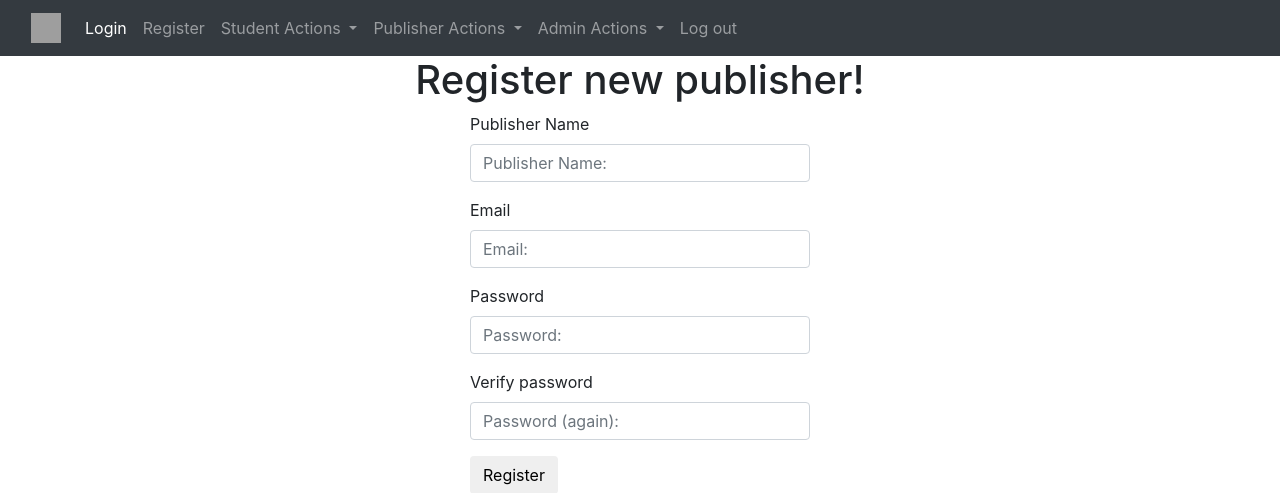
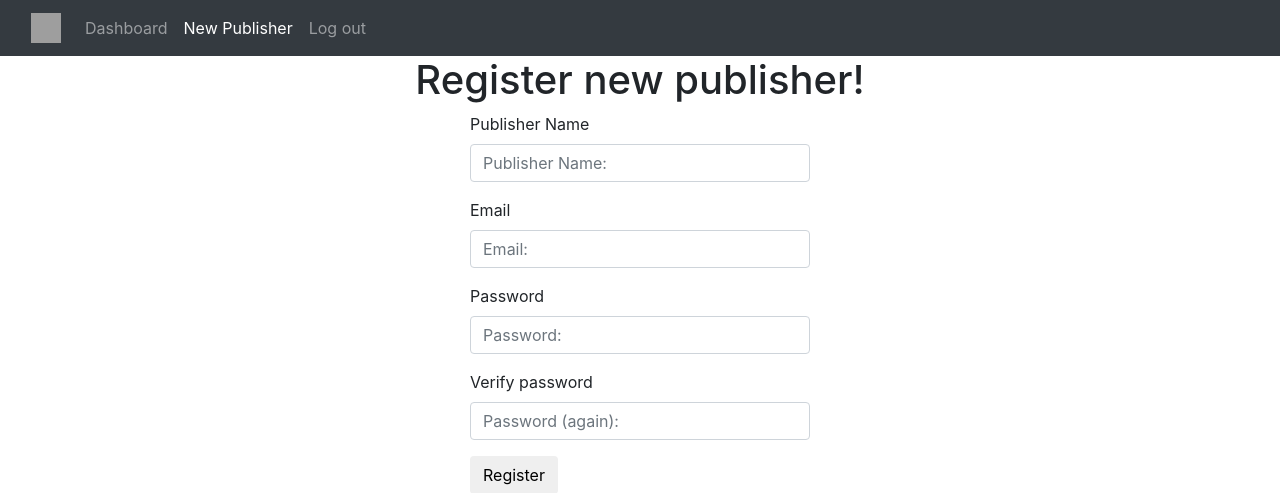
Before and after one commit to emekgozluklu/basarimapp, a Flask app: page /admin/add_publisher in a window 1280 px wide. Shown: the top 493 px of the page. Run offline with Flask 2, Linux system fonts and the light colour scheme; the visitor is signed in with stand-in values (Sample User, id 1); some libraries are stand-ins or nearby versions; grey boxes are pictures that could not be loaded.

Commit message:
personalize navbar acording to logged in user

```diff
--- a/basarimapp/auth.py
+++ b/basarimapp/auth.py
@@ -82,7 +82,7 @@ def login():
             session.clear()
             session["user_id"] = user[0]
             session["user_is_admin"] = user[5]
-            session["user_is_publisher"] = user[6]
+            session["user_is_publisher"] = user[7]
             return redirect(url_for("index"))
     return render_template("auth/login.html", form=form, error=error)
 
--- a/basarimapp/templates/admin/add_publisher.html
+++ b/basarimapp/templates/admin/add_publisher.html
@@ -1,4 +1,5 @@
  {% extends 'layout.html' %}
+{% set active_page = "new_publisher" %}
 
 {% from "macro.html" import render_field %}
 
--- a/basarimapp/templates/admin/dashboard.html
+++ b/basarimapp/templates/admin/dashboard.html
@@ -1,4 +1,6 @@
  {% extends 'layout.html' %}
+{% set active_page = "dashboard" %}
+
 
 {% block title %}
 Admin Dashboard
--- a/basarimapp/templates/auth/login.html
+++ b/basarimapp/templates/auth/login.html
@@ -1,4 +1,6 @@
  {% extends 'layout.html' %}
+{% set active_page = "login" %}
+
 {% block title %}
 LOGIN
 {% endblock %}
--- a/basarimapp/templates/auth/register.html
+++ b/basarimapp/templates/auth/register.html
@@ -1,4 +1,6 @@
  {% extends 'layout.html' %}
+{% set active_page = "register" %}
+
 {% block title %}
 Register
 {% endblock %}
--- a/basarimapp/templates/index.html
+++ b/basarimapp/templates/index.html
@@ -1,4 +1,6 @@
 {% extends 'layout.html' %}
+{% set active_page = "homepage" %}
+
 {% block title %}
 Main Page
 {% endblock %}
--- a/basarimapp/templates/layout.html
+++ b/basarimapp/templates/layout.html
@@ -17,45 +17,58 @@
         <span class="navbar-toggler-icon"></span>
     </button>
         <div class="collapse navbar-collapse" id="navbarNav">
+            {% if "user_id" in session %}
+                {%  if session.user_is_admin %}
                     <ul class="navbar-nav">
-                <li class="nav-item active">
-                    <a class="nav-link" href="{{ url_for("auth.login") }}">Login <span class="sr-only">(current)</span></a>
+                        <li class="nav-item {{ 'active' if active_page == 'dashboard' else '' }}">
+                            <a class="nav-link" href="{{ url_for("admin.dashboard") }}">Dashboard <span class="sr-only"></span></a>
                         </li>
-                <li class="nav-item">
-                    <a class="nav-link" href="{{ url_for('auth.register') }}">Register </a>
-                </li>
-                <li class="nav-item dropdown">
-                    <a class="nav-link dropdown-toggle" href="#" id="navbarDropdownMenuLink" data-toggle="dropdown" aria-haspopup="true" aria-expanded="false">
-                        Student Actions
-                    </a>
-                    <div class="dropdown-menu" aria-labelledby="navbarDropdownMenuLink">
-                        <a class="dropdown-item" href="#">Dashboard</a>
-                        <a class="dropdown-item" href="#">Lectures</a>
-                        <a class="dropdown-item" href="#">Upload New Exam</a>
-                    </div>
-                </li>
-                <li class="nav-item dropdown">
-                    <a class="nav-link dropdown-toggle" href="#" id="navbarDropdownMenuLink" data-toggle="dropdown" aria-haspopup="true" aria-expanded="false">
-                        Publisher Actions
-                    </a>
-                    <div class="dropdown-menu" aria-labelledby="navbarDropdownMenuLink">
-                        <a class="dropdown-item" href="#">Dashboard</a>
-                        <a class="dropdown-item" href="#">Add New Exam</a>
-                    </div>
-                </li>
-                <li class="nav-item dropdown">
-                    <a class="nav-link dropdown-toggle" href="#" id="navbarDropdownMenuLink" data-toggle="dropdown" aria-haspopup="true" aria-expanded="false">
-                        Admin Actions
-                    </a>
-                    <div class="dropdown-menu" aria-labelledby="navbarDropdownMenuLink">
-                        <a class="dropdown-item" href="{{ url_for('admin.dashboard') }}">Dashboard</a>
-                        <a class="dropdown-item" href="{{ url_for('admin.add_publisher') }}">Add Publisher</a>
-                    </div>
+                        <li class="nav-item {{ 'active' if active_page == 'new_publisher' else '' }}">
+                            <a class="nav-link" href="{{ url_for("admin.add_publisher") }}">New Publisher <span class="sr-only"></span></a>
                         </li>
                         <li class="nav-item">
                             <a class="nav-link" href="{{ url_for("auth.logout") }}">Log out </a>
                         </li>
                     </ul>
+                {% elif session.user_is_publisher %}
+                    <ul class="navbar-nav">
+                        <li class="nav-item {{ 'active' if active_page == 'dashboard' else '' }}">
+                            <a class="nav-link" href="#">Dashboard <span class="sr-only"></span></a>
+                        </li>
+                        <li class="nav-item {{ 'active' if active_page == 'new_exam' else '' }}">
+                            <a class="nav-link" href="#">Add New Exam <span class="sr-only"></span></a>
+                        </li>
+                        <li class="nav-item">
+                            <a class="nav-link" href="{{ url_for("auth.logout") }}">Log out </a>
+                        </li>
+                    </ul>
+                {% else %}
+                    <ul class="navbar-nav">
+                        <li class="nav-item {{ 'active' if active_page == 'dashboard' else '' }}">
+                            <a class="nav-link" href="#">Dashboard <span class="sr-only"></span></a>
+                        </li>
+                        <li class="nav-item {{ 'active' if active_page == 'lectures' else '' }}">
+                            <a class="nav-link" href="#">Lectures <span class="sr-only"></span></a>
+                        </li>
+                        <li class="nav-item">
+                            <a class="nav-link" href="{{ url_for("auth.logout") }}">Log out </a>
+                        </li>
+                    </ul>
+                {% endif %}
+
+            {% else %}
+                <ul class="navbar-nav">
+                    <li class="nav-item {{ 'active' if active_page == 'homepage' else '' }}">
+                        <a class="nav-link" href="{{ url_for("index") }}">Homepage <span class="sr-only"></span></a>
+                    </li>
+                    <li class="nav-item {{ 'active' if active_page == 'login' else '' }}">
+                        <a class="nav-link" href="{{ url_for("auth.login") }}">Login <span class="sr-only"></span></a>
+                    </li>
+                    <li class="nav-item {{ 'active' if active_page == 'register' else '' }}">
+                        <a class="nav-link" href="{{ url_for("auth.register") }}">Register <span class="sr-only"></span></a>
+                    </li>
+                </ul>
+            {% endif %}
         </div>
   </div>
 </nav>
```
Lines whose indentation alone changed are shown as unchanged.
